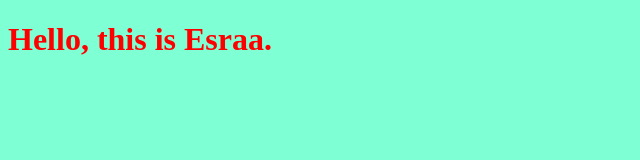
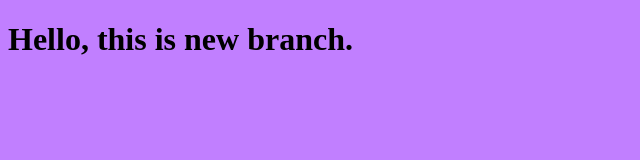
Before and after one commit to IsraAbdelmobdy/mytraining, a plain HTML site: page index.html in a window 1280 px wide. Shown: the whole page, without its empty margins (0-640 px from the left). Drawn offline with Linux system fonts and the light colour scheme.

Commit message:
changing style for the title

```diff
--- a/index.html
+++ b/index.html
@@ -8,7 +8,7 @@
     <link rel="stylesheet" href="style.css">
 </head>
 <body>
-    <h1>Hello, this is Esraa.</h1>
+    <h1>Hello, this is new branch.</h1>
     <script src="app.js"></script>
 </body>
 </html>
--- a/style.css
+++ b/style.css
@@ -1,7 +1,7 @@
 h1{
-    color:red;
+    color:black;
 }
 
 body{
-    background-color: aquamarine;
+    background-color: rgb(193, 127, 255);
 }
```
